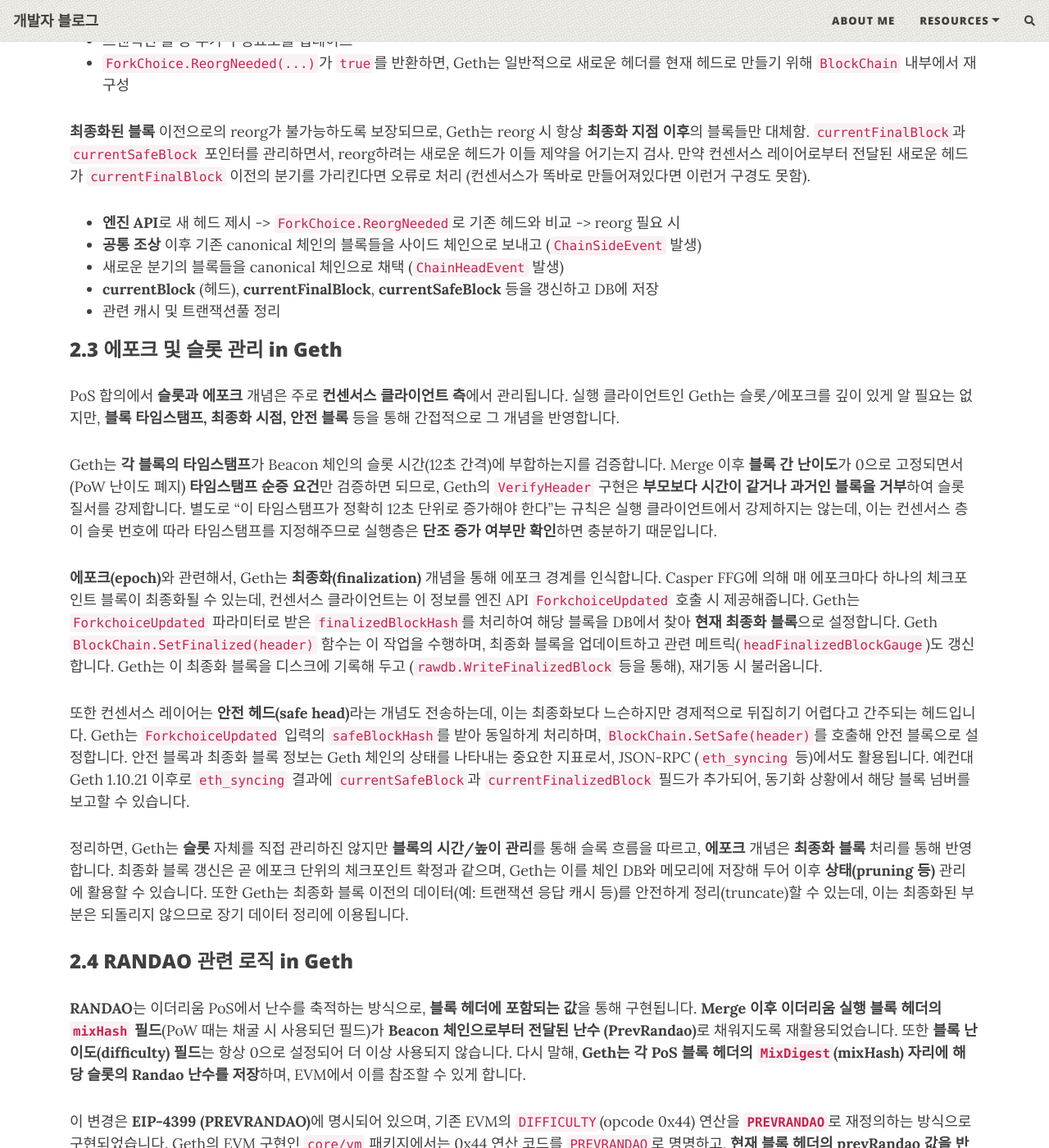
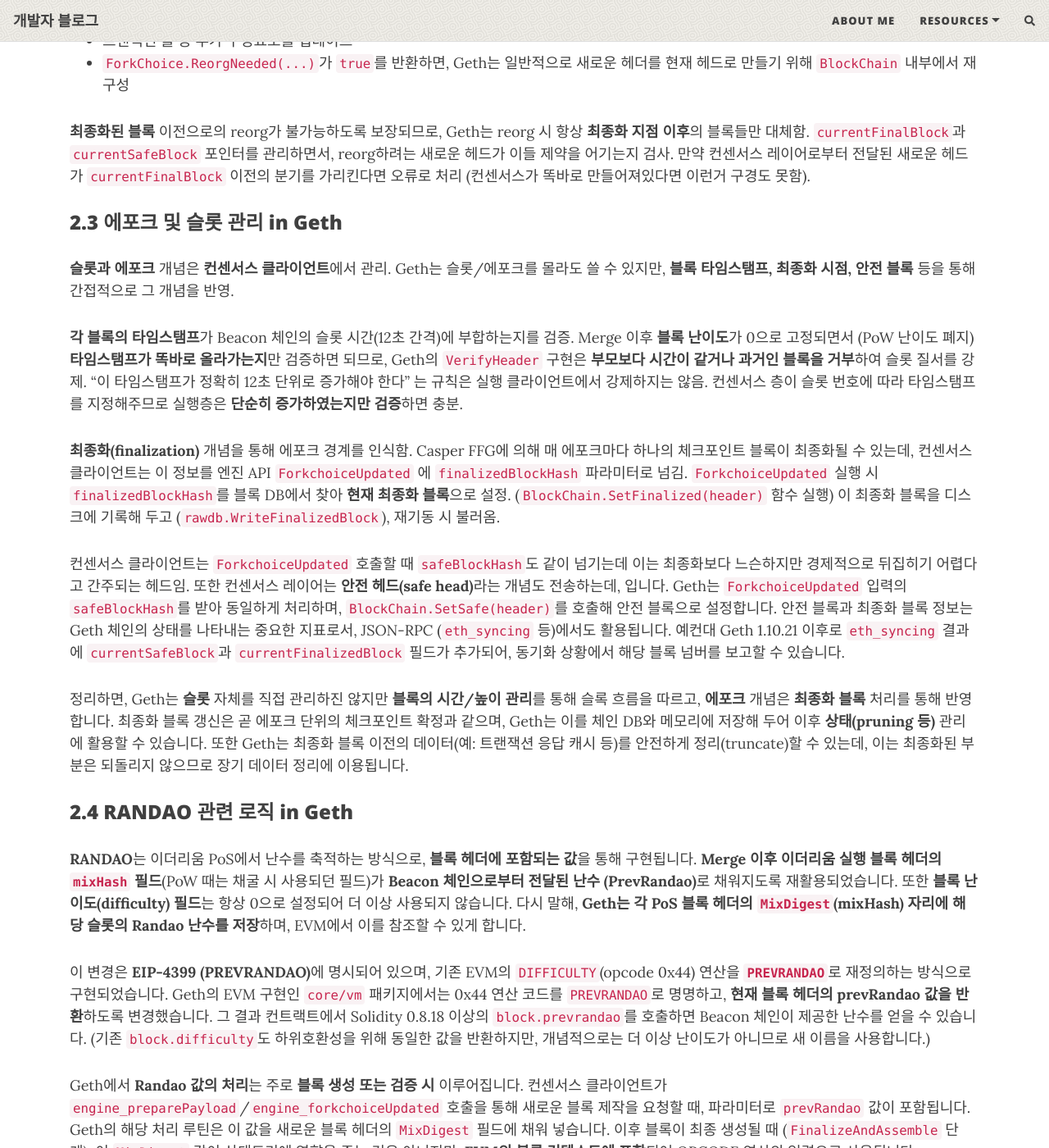
Before and after one commit to myuksal/myuksal.github.io, a Jekyll site: the page built from _posts/2025-05-20-이더리움-POS.md, in a window 1280 px wide and 1400 px high, scrolled down 2738 px. Shown: the whole window at 82% size. Built offline with Jekyll 4.4.1, drawn with Linux system fonts in a browser that asks for light colours; nearby versions of some CDN libraries; comment, search, counter and statistics services are not loaded.

Commit message:
feat: 개소리 이해하는중 #4

```diff
--- a/_posts/2025-05-20-이더리움-POS.md
+++ b/_posts/2025-05-20-이더리움-POS.md
@@ -100,21 +100,23 @@ reorg 발생 시
 `currentFinalBlock`과 `currentSafeBlock` 포인터를 관리하면서, reorg하려는 새로운 헤드가 이들 제약을 어기는지 검사.
 만약 컨센서스 레이어로부터 전달된 새로운 헤드가 `currentFinalBlock` 이전의 분기를 가리킨다면 오류로 처리 (컨센서스가 똑바로 만들어져있다면 이런거 구경도 못함).
 
-- **엔진 API**로 새 헤드 제시 -> `ForkChoice.ReorgNeeded`로 기존 헤드와 비교 -> reorg 필요 시
-- **공통 조상** 이후 기존 canonical 체인의 블록들을 사이드 체인으로 보내고 (`ChainSideEvent` 발생)
-- 새로운 분기의 블록들을 canonical 체인으로 채택 (`ChainHeadEvent` 발생)
-- **currentBlock** (헤드), **currentFinalBlock**, **currentSafeBlock** 등을 갱신하고 DB에 저장
-- 관련 캐시 및 트랜잭션풀 정리
-
 ### 2.3 에포크 및 슬롯 관리 in Geth
 
-PoS 합의에서 **슬롯과 에포크** 개념은 주로 **컨센서스 클라이언트 측**에서 관리됩니다. 실행 클라이언트인 Geth는 슬롯/에포크를 깊이 있게 알 필요는 없지만, **블록 타임스탬프, 최종화 시점, 안전 블록** 등을 통해 간접적으로 그 개념을 반영합니다.
+**슬롯과 에포크** 개념은 **컨센서스 클라이언트**에서 관리.
+Geth는 슬롯/에포크를 몰라도 쓸 수 있지만, **블록 타임스탬프, 최종화 시점, 안전 블록** 등을 통해 간접적으로 그 개념을 반영.
 
-Geth는 **각 블록의 타임스탬프**가 Beacon 체인의 슬롯 시간(12초 간격)에 부합하는지를 검증합니다. Merge 이후 **블록 간 난이도**가 0으로 고정되면서 (PoW 난이도 폐지) **타임스탬프 순증 요건**만 검증하면 되므로, Geth의 `VerifyHeader` 구현은 **부모보다 시간이 같거나 과거인 블록을 거부**하여 슬롯 질서를 강제합니다. 별도로 "이 타임스탬프가 정확히 12초 단위로 증가해야 한다"는 규칙은 실행 클라이언트에서 강제하지는 않는데, 이는 컨센서스 층이 슬롯 번호에 따라 타임스탬프를 지정해주므로 실행층은 **단조 증가 여부만 확인**하면 충분하기 때문입니다.
+**각 블록의 타임스탬프**가 Beacon 체인의 슬롯 시간(12초 간격)에 부합하는지를 검증.
+Merge 이후 **블록 난이도**가 0으로 고정되면서 (PoW 난이도 폐지) **타임스탬프가 똑바로 올라가는지**만 검증하면 되므로, Geth의 `VerifyHeader` 구현은 **부모보다 시간이 같거나 과거인 블록을 거부**하여 슬롯 질서를 강제.
+"이 타임스탬프가 정확히 12초 단위로 증가해야 한다" 는 규칙은 실행 클라이언트에서 강제하지는 않음.
+컨센서스 층이 슬롯 번호에 따라 타임스탬프를 지정해주므로 실행층은 **단순히 증가하였는지만 검증**하면 충분.
 
-**에포크(epoch)**와 관련해서, Geth는 **최종화(finalization)** 개념을 통해 에포크 경계를 인식합니다. Casper FFG에 의해 매 에포크마다 하나의 체크포인트 블록이 최종화될 수 있는데, 컨센서스 클라이언트는 이 정보를 엔진 API `ForkchoiceUpdated` 호출 시 제공해줍니다. Geth는 `ForkchoiceUpdated` 파라미터로 받은 `finalizedBlockHash`를 처리하여 해당 블록을 DB에서 찾아 **현재 최종화 블록**으로 설정합니다. Geth `BlockChain.SetFinalized(header)` 함수는 이 작업을 수행하며, 최종화 블록을 업데이트하고 관련 메트릭(`headFinalizedBlockGauge`)도 갱신합니다. Geth는 이 최종화 블록을 디스크에 기록해 두고 (`rawdb.WriteFinalizedBlock` 등을 통해), 재기동 시 불러옵니다.
+**최종화(finalization)** 개념을 통해 에포크 경계를 인식함.
+Casper FFG에 의해 매 에포크마다 하나의 체크포인트 블록이 최종화될 수 있는데, 컨센서스 클라이언트는 이 정보를 엔진 API `ForkchoiceUpdated` 에 `finalizedBlockHash` 파라미터로 넘김.
+`ForkchoiceUpdated` 실행 시 `finalizedBlockHash`를 블록 DB에서 찾아 **현재 최종화 블록**으로 설정. (`BlockChain.SetFinalized(header)` 함수 실행)
+이 최종화 블록을 디스크에 기록해 두고 (`rawdb.WriteFinalizedBlock`), 재기동 시 불러옴.
 
-또한 컨센서스 레이어는 **안전 헤드(safe head)**라는 개념도 전송하는데, 이는 최종화보다 느슨하지만 경제적으로 뒤집히기 어렵다고 간주되는 헤드입니다. Geth는 `ForkchoiceUpdated` 입력의 `safeBlockHash`를 받아 동일하게 처리하며, `BlockChain.SetSafe(header)`를 호출해 안전 블록으로 설정합니다. 안전 블록과 최종화 블록 정보는 Geth 체인의 상태를 나타내는 중요한 지표로서, JSON-RPC (`eth_syncing` 등)에서도 활용됩니다. 예컨대 Geth 1.10.21 이후로 `eth_syncing` 결과에 `currentSafeBlock`과 `currentFinalizedBlock` 필드가 추가되어, 동기화 상황에서 해당 블록 넘버를 보고할 수 있습니다.
+컨센서스 클라이언트는 `ForkchoiceUpdated` 호출할 때 `safeBlockHash`도 같이 넘기는데 이는 최종화보다 느슨하지만 경제적으로 뒤집히기 어렵다고 간주되는 헤드임.
+또한 컨센서스 레이어는 **안전 헤드(safe head)**라는 개념도 전송하는데, 입니다. Geth는 `ForkchoiceUpdated` 입력의 `safeBlockHash`를 받아 동일하게 처리하며, `BlockChain.SetSafe(header)`를 호출해 안전 블록으로 설정합니다. 안전 블록과 최종화 블록 정보는 Geth 체인의 상태를 나타내는 중요한 지표로서, JSON-RPC (`eth_syncing` 등)에서도 활용됩니다. 예컨대 Geth 1.10.21 이후로 `eth_syncing` 결과에 `currentSafeBlock`과 `currentFinalizedBlock` 필드가 추가되어, 동기화 상황에서 해당 블록 넘버를 보고할 수 있습니다.
 
 정리하면, Geth는 **슬롯** 자체를 직접 관리하진 않지만 **블록의 시간/높이 관리**를 통해 슬록 흐름을 따르고, **에포크** 개념은 **최종화 블록** 처리를 통해 반영합니다. 최종화 블록 갱신은 곧 에포크 단위의 체크포인트 확정과 같으며, Geth는 이를 체인 DB와 메모리에 저장해 두어 이후 **상태(pruning 등)** 관리에 활용할 수 있습니다. 또한 Geth는 최종화 블록 이전의 데이터(예: 트랜잭션 응답 캐시 등)를 안전하게 정리(truncate)할 수 있는데, 이는 최종화된 부분은 되돌리지 않으므로 장기 데이터 정리에 이용됩니다.
 
```
